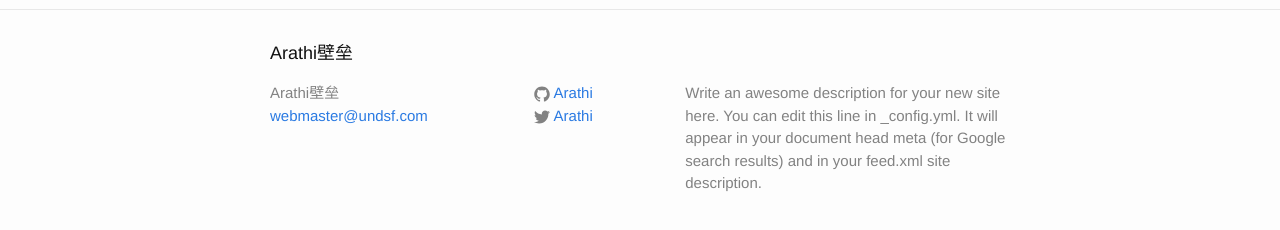
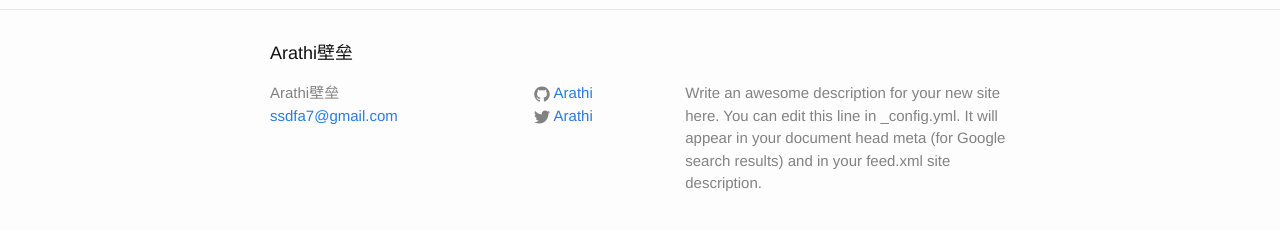
Before and after one commit to Arathi/arathi.github.io, a Jekyll site: the page built from index.html, in a window 1280 px wide. Shown: the part 287-517 px from the top of the page. Built offline with Jekyll 4.4.1, drawn with Linux system fonts in a browser that asks for light colours.

Commit message:
Update _config.yml

```diff
--- a/_config.yml
+++ b/_config.yml
@@ -7,13 +7,13 @@
 
 # Site settings
 title: Arathi壁垒
-email: webmaster@undsf.com
+email: ssdfa7@gmail.com
 description: > # this means to ignore newlines until "baseurl:"
   Write an awesome description for your new site here. You can edit this
   line in _config.yml. It will appear in your document head meta (for
   Google search results) and in your feed.xml site description.
 baseurl: "" # the subpath of your site, e.g. /blog
-url: "http://blog.undsf.com" # the base hostname & protocol for your site
+url: "http://www.arathi.pw" # the base hostname & protocol for your site
 twitter_username: Arathi
 github_username:  Arathi
 
```
